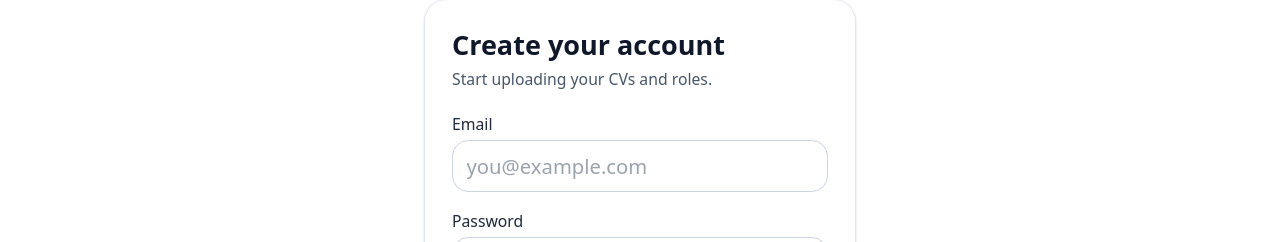
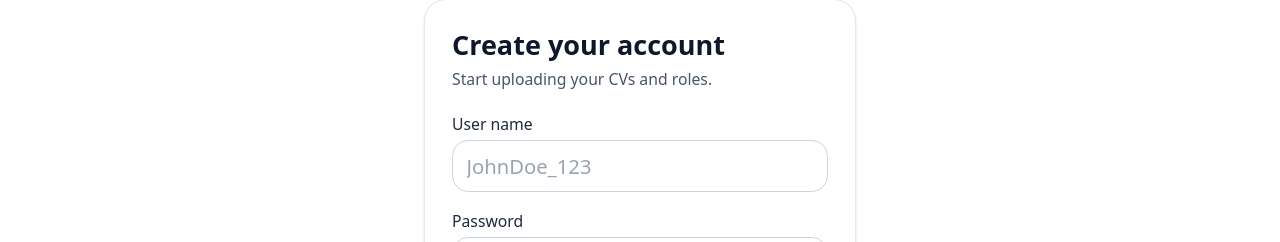
Before and after one commit to apchandu96/Resumescreener, a React (Vite) app in the folder frontend/: page /register in a window 1280 px wide. Shown: the part 211-453 px from the top of the page. Built offline with nearby package versions, Linux system fonts and the light colour scheme.

Commit message:
changing login added register as in the page

```diff
--- a/frontend/src/pages/Login.jsx
+++ b/frontend/src/pages/Login.jsx
@@ -26,7 +26,8 @@ export default function Login(){
         <input className="input w-full" type="password" placeholder="Password" value={password} onChange={e=>setPassword(e.target.value)} />
         <button className="btn btn-primary w-full">Login</button>
         <div className="mt-3 text-center">
-  <a href="/forgot" className="text-sm text-slate-600 hover:underline">Forgot password?</a>
+         <div className="mb-2 text-sm text-slate-600">New user? <a href="/register" className="text-sm text-slate-600 hover:underline">Create an account</a></div>
+       <a href="/forgot" className="text-sm text-slate-600 hover:underline">Forgot password?</a>
 </div>
       </form>
     </div>
--- a/frontend/src/pages/Register.jsx
+++ b/frontend/src/pages/Register.jsx
@@ -46,13 +46,13 @@ export default function Register() {
 
       <form onSubmit={onSubmit} className="mt-5 space-y-4">
         <div>
-          <label htmlFor="email" className="label">Email</label>
+          <label htmlFor="email" className="label">User name</label>
           <input
             id="email"
-            type="email"
+            type="text"
+            autoComplete="username"
             className="input"
-            placeholder="you@example.com"
-            autoComplete="email"
+            placeholder="JohnDoe_123"
             value={email}
             onChange={(e)=>setEmail(e.target.value)}
             required
```
